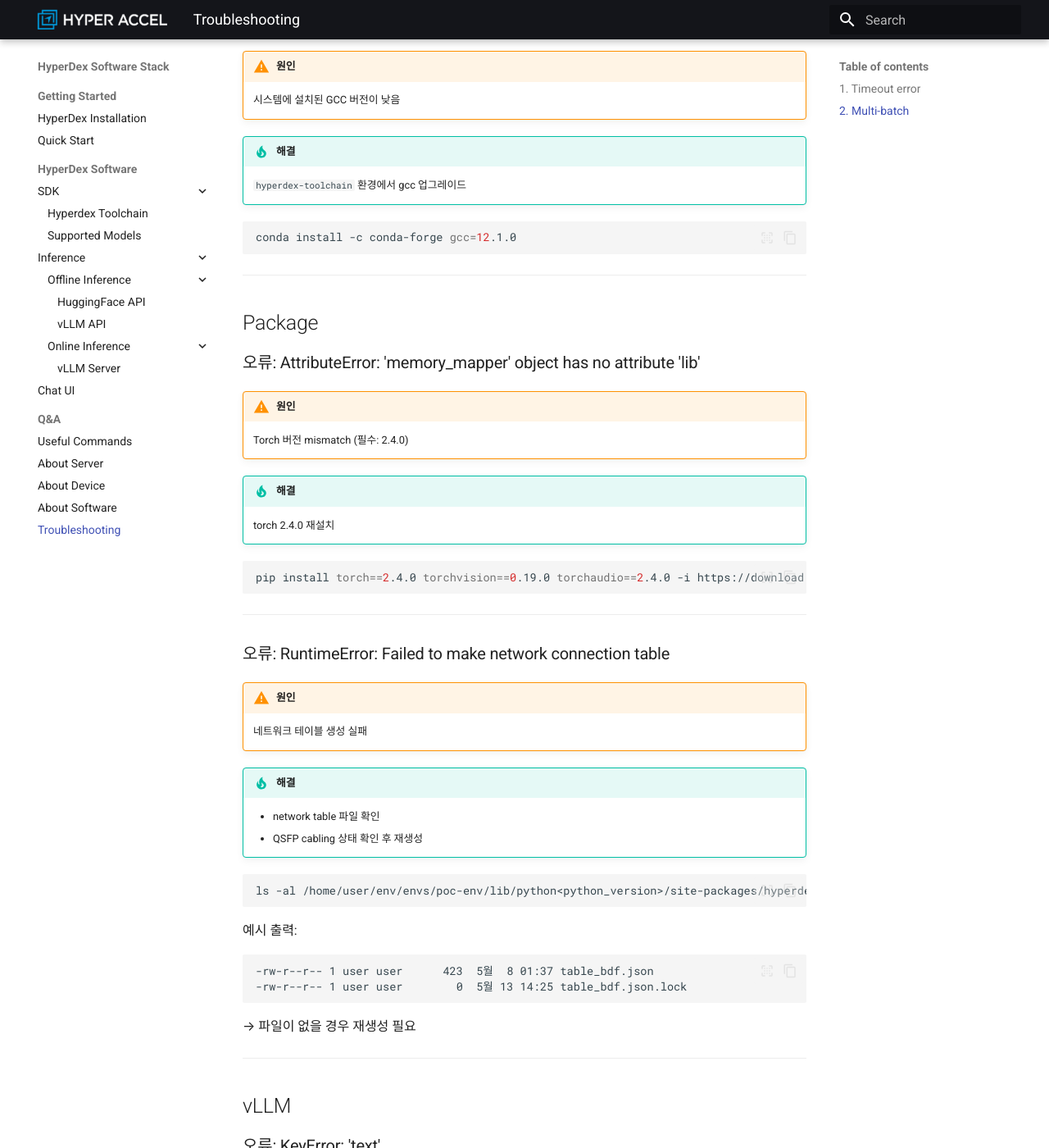
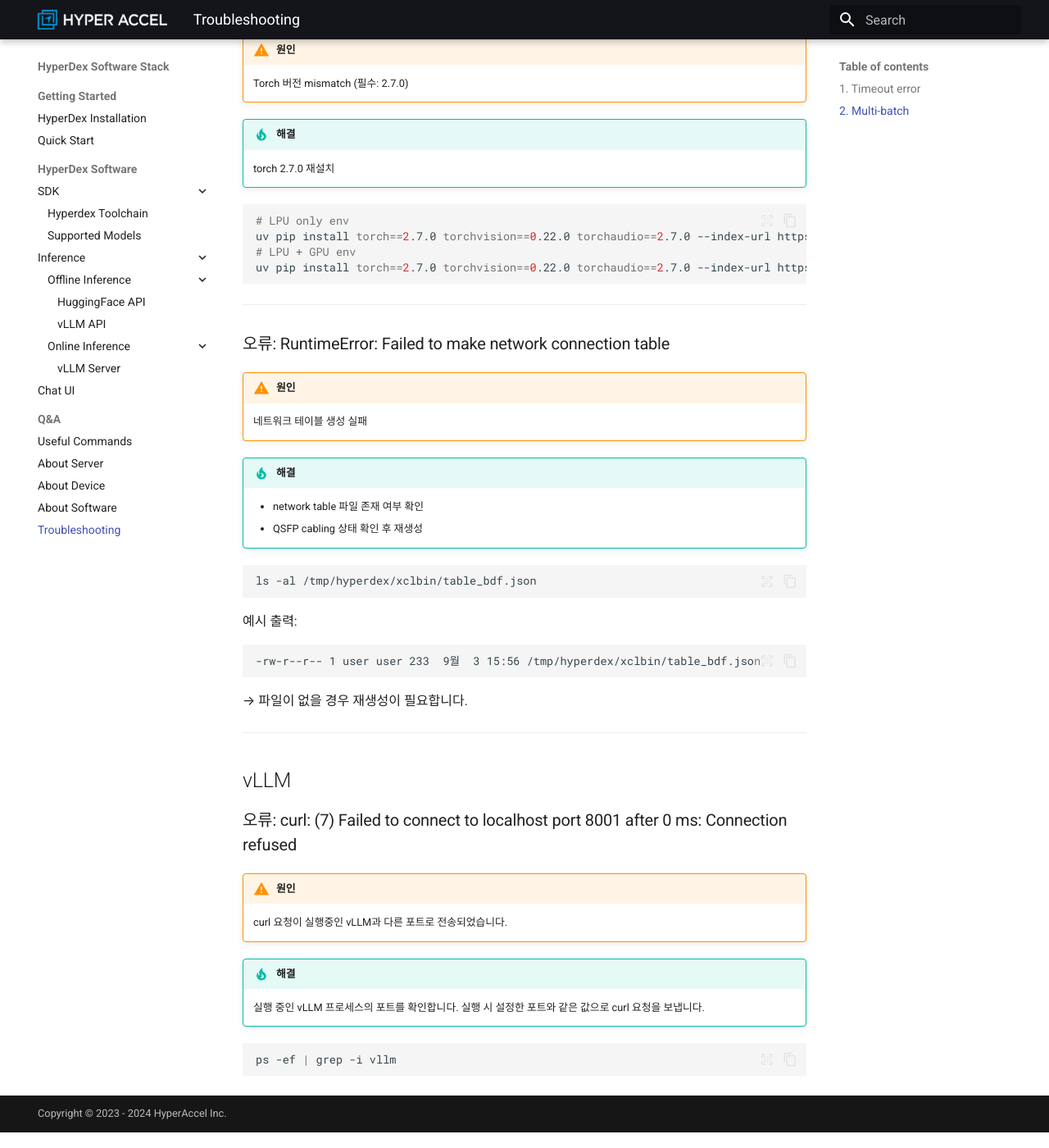
Before and after one commit to Hyper-Accel/docs, an MkDocs documentation site: the page built from docs/troubleshooting.md, in a window 1280 px wide and 1400 px high, scrolled down 3525 px. Shown: the whole window at 82% size. Built offline with MkDocs 1.6.1 and Material for MkDocs 9.7.7, drawn with Linux system fonts in a browser that asks for light colours; some of the changed text lies outside the part shown.

Commit message:
"[PROD-23]fix troubleshooting, quick_start, _install_xrt"

````diff
--- a/docs/troubleshooting.md
+++ b/docs/troubleshooting.md
@@ -6,7 +6,7 @@
 ## 1. Timeout error
 
 !!! warning "원인"
-    동작 중 LPU가 답을 주지 못한 상태로 작업 중 리소스 충돌 등으로 데드락에 걸린 상태일 가능성이 높다
+    LPU가 응답하지 못한 상태로, 리소스 충돌 등으로 인해 Deadlock이 발생했을 가능성이 높습니다.
 
 !!! tip "해결"
     - `hyperdex-reset` 실행
@@ -25,7 +25,7 @@
 ## 2. Multi-batch
 
 !!! warning "원인"
-    입력 프롬프트를 다중 배치로 구성
+    입력 프롬프트가 다중 배치로 전달되었습니다.
 
 !!! tip "해결"
     입력 배치를 1로 변경합니다.
@@ -58,7 +58,7 @@
     Os `linux-image` 버전과 `linux-headers` 간의 버전 불일치
 
 !!! tip "해결"
-    두 버전을 동일한 버전으로 맞춰줍니다.
+    두 패키지를 동일한 버전으로 맞춰야 합니다.
 
 ```bash
 uname -r   # linux-image 버전 확인
@@ -71,10 +71,10 @@
 ### 오류: [XRT] ERROR: Kernel arg `axi00_ptr0` is not set
 
 !!! warning "원인"
-    서버 재부팅 시 host memory 활성화가 되지 않아 발생
+    서버 재부팅 후 host memory가 활성화되지 않았습니다.
 
 !!! tip "해결"
-    host memory enable 스크립트 실행 (`sudo` 권한 필요)
+    host memory enable 스크립트를 sudo 권한이 있는 계정에서 실행합니다.
 
 ```bash
 host-memory-access
@@ -89,7 +89,7 @@
     Ctrl+C 등 의도치 않은 시그널이 디바이스로 전달됨
 
 !!! tip "해결"
-    `hyperdex-toolchain` 패키지 환경에서 reset 실행
+    hyperdex-toolchain 환경에서 reset을 수행합니다.
 
 ```bash
 hyperdex-reset
@@ -104,7 +104,7 @@
     Deadlock 발생
 
 !!! tip "해결"
-    `hyperdex-toolchain` 패키지 환경에서 reset 실행
+    hyperdex-toolchain 환경에서 reset을 수행합니다.
 
 ```bash
 hyperdex-reset
@@ -134,24 +134,6 @@
 nvidia-smi
 ```
 
-
----
-
-## Conda
-
-### 오류: OSError: lib/libstdc++.so.6: version `GLIBCXX_3.4.30` not found
-
-!!! warning "원인"
-    시스템에 설치된 GCC 버전이 낮음
-
-!!! tip "해결"
-    `hyperdex-toolchain` 환경에서 gcc 업그레이드
-
-```bash
-conda install -c conda-forge gcc=12.1.0
-```
-
-
 ---
 
 ## Package
@@ -159,13 +141,16 @@
 ### 오류: AttributeError: 'memory_mapper' object has no attribute 'lib'
 
 !!! warning "원인"
-    Torch 버전 mismatch (필수: 2.4.0)
+    Torch 버전 mismatch (필수: 2.7.0)
 
 !!! tip "해결"
-    torch 2.4.0 재설치
+    torch 2.7.0 재설치
 
 ```bash
-pip install torch==2.4.0 torchvision==0.19.0 torchaudio==2.4.0 -i https://download.pytorch.org/whl/cpu
+# LPU only env
+uv pip install torch==2.7.0 torchvision==0.22.0 torchaudio==2.7.0 --index-url https://download.pytorch.org/whl/cpu
+# LPU + GPU env
+uv pip install torch==2.7.0 torchvision==0.22.0 torchaudio==2.7.0 --index-url https://download.pytorch.org/whl/cu126
 ```
 
 
@@ -177,49 +162,34 @@
     네트워크 테이블 생성 실패
 
 !!! tip "해결"
-    - network table 파일 확인
+    - network table 파일 존재 여부 확인
     - QSFP cabling 상태 확인 후 재생성
 
 ```bash
-ls -al /home/user/env/envs/poc-env/lib/python<python_version>/site-packages/hyperdex/xclbin
+ls -al /tmp/hyperdex/xclbin/table_bdf.json
 ```
 
 예시 출력:
 ```
--rw-r--r-- 1 user user      423  5월  8 01:37 table_bdf.json
--rw-r--r-- 1 user user        0  5월 13 14:25 table_bdf.json.lock
+-rw-r--r-- 1 user user 233  9월  3 15:56 /tmp/hyperdex/xclbin/table_bdf.json
 ```
 
-→ 파일이 없을 경우 재생성 필요
+→ 파일이 없을 경우 재생성이 필요합니다.
 
 
 ---
 
 ## vLLM
 
-### 오류: KeyError: 'text'
+### 오류: curl: (7) Failed to connect to localhost port 8001 after 0 ms: Connection refused
 
 !!! warning "원인"
-    기본 `8000`번 포트로 전송된 경우
+    curl 요청이 실행중인 vLLM과 다른 포트로 전송되었습니다.
 
 !!! tip "해결"
-    실행 중인 vLLM 프로세스 포트 확인
+    실행 중인 vLLM 프로세스의 포트를 확인합니다.
+    실행 시 설정한 포트와 같은 값으로 curl 요청을 보냅니다.
 
 ```bash
 ps -ef | grep -i vllm
 ```
-
-
----
-
-### 오류: requests.exceptions.ConnectionError: HTTPConnectionPool(host='localhost', port=4000)
-
-!!! warning "원인"
-    실행 중인 vLLM과 다른 포트로 요청이 전송됨
-
-!!! tip "해결"
-    실행 프로세스 포트 확인
-
-```bash
-ps -ef | grep -i vllm
-```
````
Also changed, not shown: other parts of docs/troubleshooting.md (+2 -2 lines), docs/_install_xrt.md (+13 -1 lines), docs/quick_start.md (+2 -2 lines).
